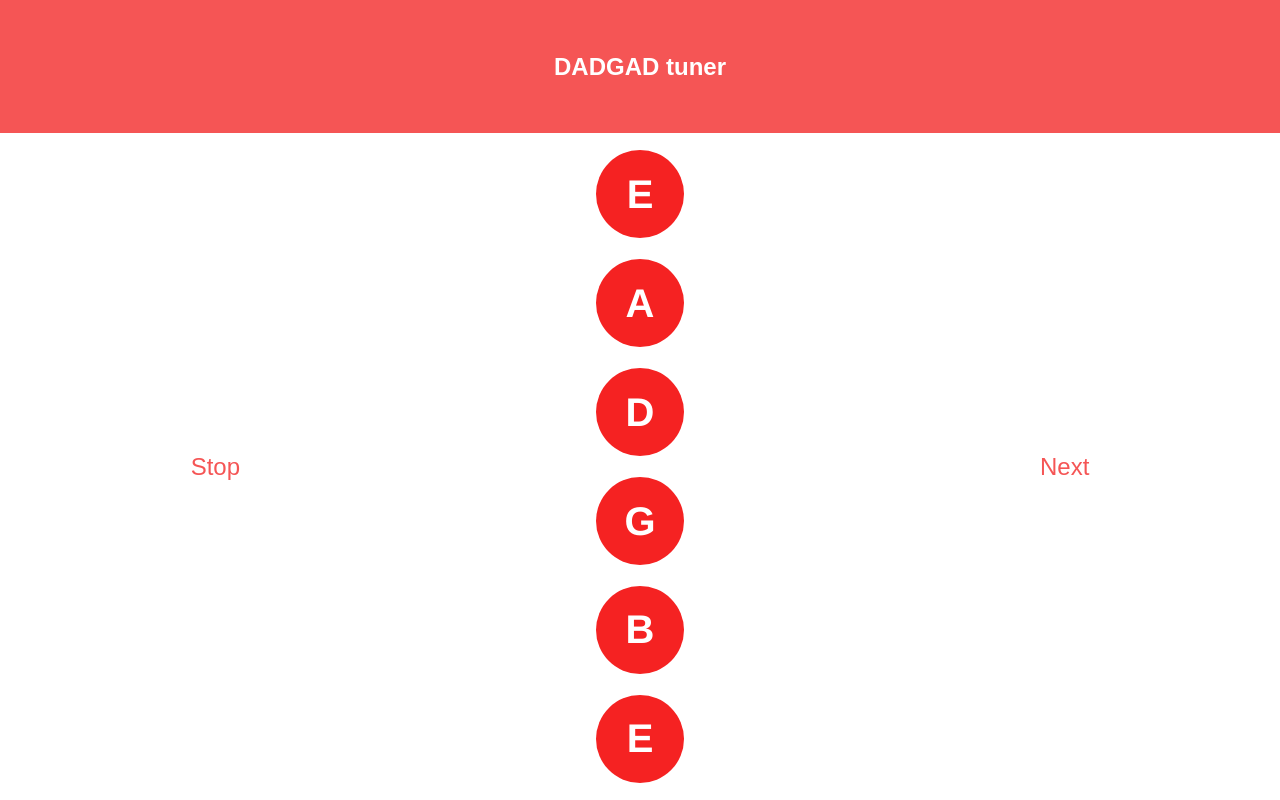
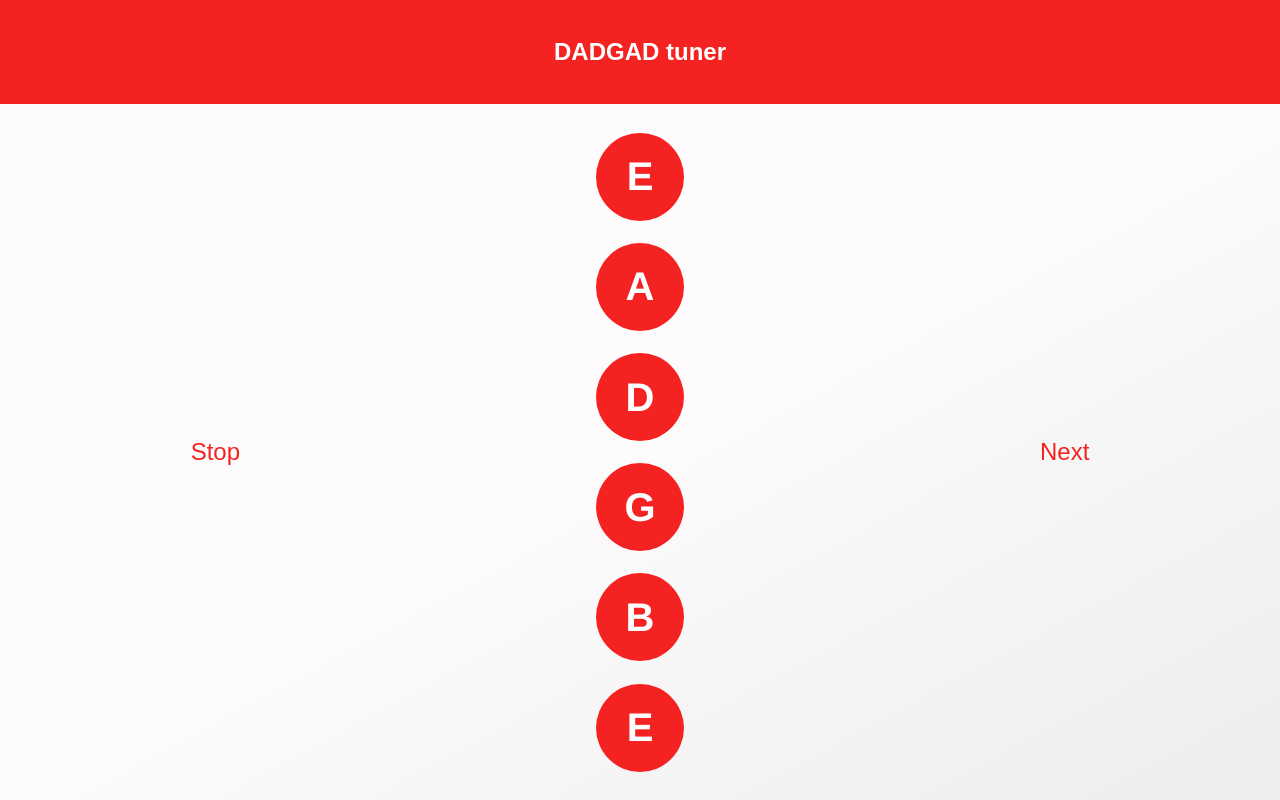
Before and after one commit to Jttpo2/dadgad-tuner, a React (Create React App) app: page / in a window 1280 px wide. Built offline with nearby package versions, Linux system fonts and the light colour scheme.

Commit message:
bg gradient.

```diff
--- a/src/App.js
+++ b/src/App.js
@@ -26,8 +26,8 @@ class App extends Component {
   render() {
     return (
       <StyleRoot style={styles.container}>
-        <header style={styles.header}>
-          <h1 style={styles.title}>DADGAD tuner</h1>
+         <header style={styles.header}>
+           <h1 style={styles.title}>DADGAD tuner</h1>
         </header>
         <Tuner strings={this._strings}></Tuner>
       </StyleRoot>
@@ -46,7 +46,7 @@ const styles = {
   },
   header: {
     backgroundColor: Constants.primaryColor,
-    flex: 0.2,
+    flex: 0.15,
     color: 'white',
 
     display: 'flex',
--- a/src/Constants.js
+++ b/src/Constants.js
@@ -1,16 +1,51 @@
-export default class Constants {
-  static get primaryColor() {
-    return '#f55555';
-    // #cc1111
-    // #f55555
-  }
-
-  static get stringButtonColor() {
-    return '#f52222';
-    // return '#fa1111';
-  }
-
-  static get controlButtonFontSize() {
-    return '1.5em';
+const gradients = {
+  none: {
+    col1: 'rgba(0,0,0,0)',
+    col2: 'rgba(0,0,0,0)'
+  },
+  aquaSplash: {
+    col1: '#13547a',
+    col2: '#80d0c7'
+  },
+  cleanMirror: {
+    col1: '#93a5cf',
+    col2: '#e4efe9'
+  },
+  happyFisher: {
+    col1: '#89f7fe',
+    col2: '#66a6ff'
+  },
+  everlastingSky: {
+    col1: '#fdfcfb',
+    col2: '#e2d1c3'
+  },
+  cloudyKnoxville: {
+    col1: '#fdfbfb',
+    col2: '#ebedee'
+  },
+  heavyRain: {
+    col1: '#e2ebf0',
+    col2: '#cfd9df'
   }
 }
+
+// let usedGradient = gradients.happyFisher;
+// let usedGradient = gradients.everlastingSky;
+let usedGradient = gradients.cloudyKnoxville;
+// let usedGradient = gradients.heavyRain;
+// let usedGradient = gradients.none;
+
+const Constants = {
+  primaryColor: '#f52222',
+  //     // #cc1111
+  //     // #f55555,
+  stringButtonColor: '#f52222',
+  controlButtonFontSize: '1.5em',
+  background1: usedGradient.col1,
+  background2: usedGradient.col2,
+  bg1GradientPercentage: '50%'
+}
+
+if (Object.freeze) Object.freeze(Constants);
+
+export default Constants;
--- a/src/StringButton.js
+++ b/src/StringButton.js
@@ -33,12 +33,10 @@ class StringButton extends Component {
 
   export default Radium(StringButton);
 
-  const activeScalar = 1.3;
   const diameter = 11;
   const sizeUnit = 'vh';
-  const fontSize =  diameter * 5/11;
+  const fontSize =  diameter * 5/diameter;
   const fontSizeUnit = 'vh';
-
 
   const shadowLength = 0;
   const activeShadowLength = shadowLength + 2;
--- a/src/Tuner.js
+++ b/src/Tuner.js
@@ -91,10 +91,11 @@ class Tuner extends Component {
     }
   }
 
-  // const buttonSideMargin = '15px';
   const styles = {
     container: {
       // background: 'yellow',
+      // background: 'linear-gradient(to bottom right, ' + Constants.background1  + ' ' + Constants.bg1GradientPercentage + ', ' + Constants.background2 + ')',
+      background: 'linear-gradient(to bottom right, ' + Constants.background1  + ' ' + Constants.bg1GradientPercentage + ', ' + Constants.background2 + ')',
       height: '100%',
       display: 'flex',
       flexFlow: 'row',
@@ -105,7 +106,7 @@ class Tuner extends Component {
     },
     stringButtonContainer: {
       // background: 'blue',
-      height: '98%',
+      height: '95%',
 
       display: 'flex',
       flexDirection: 'column',
@@ -125,6 +126,7 @@ class Tuner extends Component {
       borderStyle: 'none',
       color: Constants.primaryColor,
       fontSize: Constants.controlButtonFontSize,
+      textShadow: '0px 0px 11px rgba(255, 255, 255, 0.6)',
       background: 'none',
 
       ':focus': {
```
